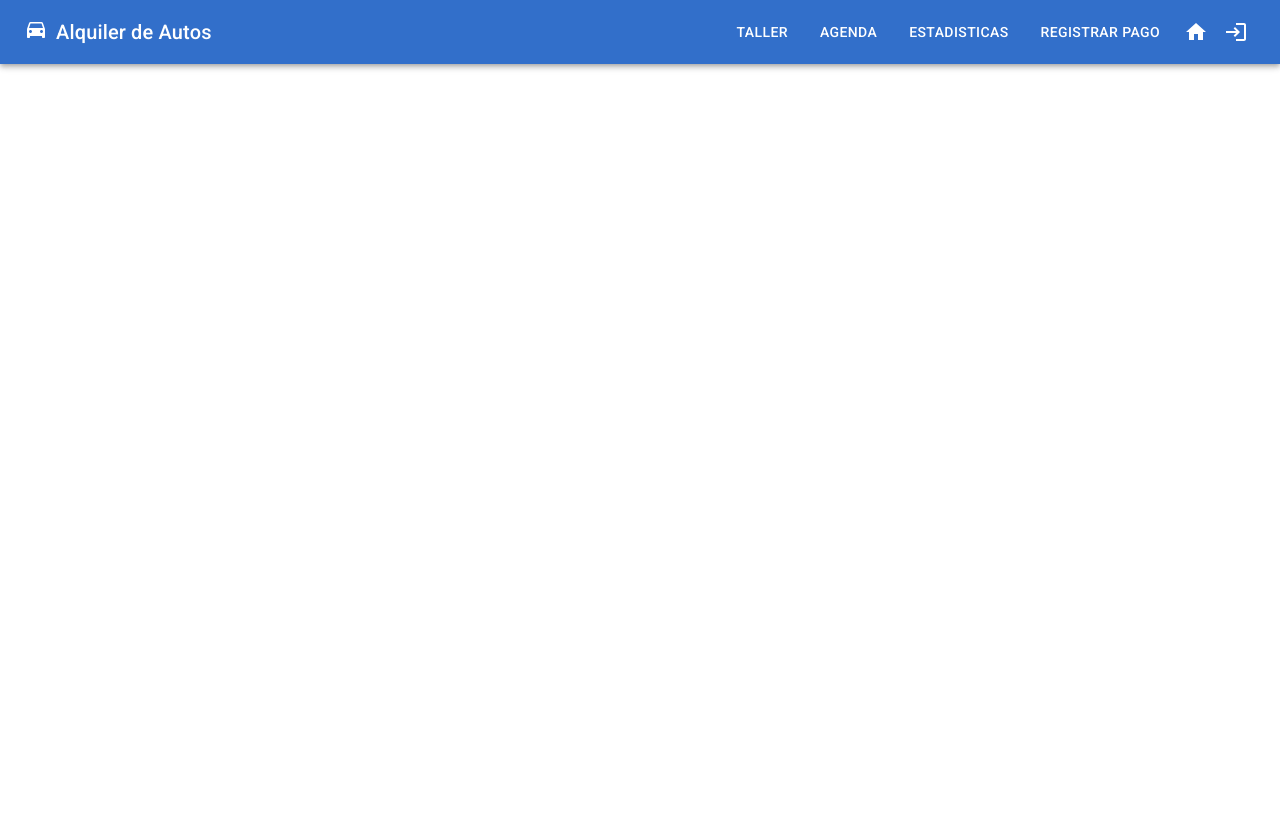
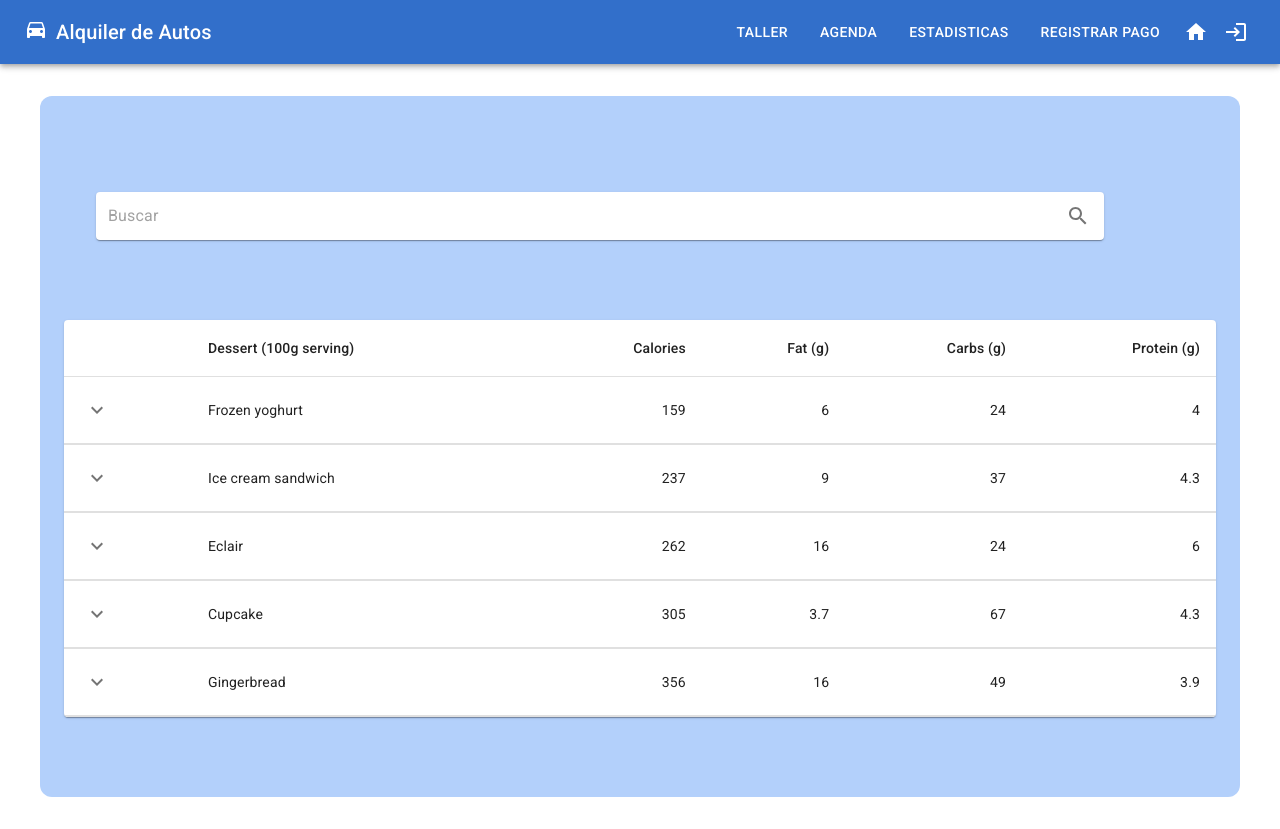
Before and after one commit to DesApp-2024c1-Grupo-1/Alquiler-Autos, a React (Vite) app: page /agenda in a window 1280 px wide. Before the commit the page ends 800 px from the top, so only its background shows below. Built offline with nearby package versions, Linux system fonts and the light colour scheme.

Commit message:
pantalla agenda
agregado de agenda falta adecuarlo ccon los detalles del auto

```diff
--- a/package.json
+++ b/package.json
@@ -15,7 +15,7 @@
     "@fontsource/roboto": "^5.0.13",
     "@mui/icons-material": "^5.15.18",
     "@mui/material": "^5.15.18",
-    "@mui/x-date-pickers": "^7.4.0",
+    "@mui/x-date-pickers": "^7.5.0",
     "@reduxjs/toolkit": "^2.2.1",
     "axios": "^1.6.7",
     "date-fns": "^2.30.0",
--- a/src/AppRouter.jsx
+++ b/src/AppRouter.jsx
@@ -1,6 +1,11 @@
 import { Route, Routes } from "react-router-dom";
 import { FilmsPage } from "./pages/FilmsPage";
 import { HomePage } from "./pages/HomePage";
+import Agenda from "./pages/Agenda"
+import Taller from "./pages/Taller"
+import Estadisticas from "./pages/Estadisticas"
+import RegistrarPago from "./pages/RegistrarPago"
+import Login from "./pages/Login"
 import { ListOfFilms } from "./pages/FilmsPageReduxStyle";
 import { ActorsPage } from "./pages/ActorsPage";
 import { Box } from "@mui/material";
@@ -12,6 +17,15 @@ export function AppRouter() {
       <Route path='/reserve/*' element={<ActorsPage />} />
       <Route path='/home' element={<HomePage />} />
       <Route path='/' element={<HomePage />} />
+
+      <Route path='/home' element={<HomePage />} />
+      <Route path='/taller' element={<Taller />} />
+      <Route path='/agenda' element={<Agenda />} />
+      <Route path='/estadisticas' element={<Estadisticas />} />
+      <Route path='/registrarPago' element={<RegistrarPago />} />
+      <Route path='/login' element={<Login />} />
+
+
     </Routes>
   );
 }
--- a/src/pages/Agenda.jsx
+++ b/src/pages/Agenda.jsx
@@ -1,11 +1,174 @@
 import React from 'react';
+import PropTypes from 'prop-types';
+import Box from '@mui/material/Box';
+import Collapse from '@mui/material/Collapse';
+import IconButton from '@mui/material/IconButton';
+import Table from '@mui/material/Table';
+import TableBody from '@mui/material/TableBody';
+import TableCell from '@mui/material/TableCell';
+import TableContainer from '@mui/material/TableContainer';
+import TableHead from '@mui/material/TableHead';
+import TableRow from '@mui/material/TableRow';
+import Typography from '@mui/material/Typography';
+import Paper from '@mui/material/Paper';
+import KeyboardArrowDownIcon from '@mui/icons-material/KeyboardArrowDown';
+import KeyboardArrowUpIcon from '@mui/icons-material/KeyboardArrowUp';
+import { Container, Grid, Stack } from '@mui/material';
+import { Buscador } from '../components/Buscador';
+
+function createData(name, calories, fat, carbs, protein, price) {
+    return {
+      name,
+      calories,
+      fat,
+      carbs,
+      protein,
+      price,
+      history: [
+        {
+          date: '2020-01-05',
+          customerId: '11091700',
+          amount: 3,
+        },
+        {
+          date: '2020-01-02',
+          customerId: 'Anonymous',
+          amount: 1,
+        },
+      ],
+    };
+  }
 
 function Agenda() {
     return (
-        <>
-            <h1>Agenda</h1>
-        </>
+            <Container sx={{backgroundColor:"#B3D0FB", pb:10, borderRadius:3}}>
+            <Grid
+                    sx={{ display: 'flex',
+                    flexDirection: 'column',
+                    alignItems: '',
+                    pt:10
+                    }}>
+
+                <Buscador sx={{ mx: 20, my: 20}} />
+
+                <Grid sx={{mt:10}}>
+                    <TableContainer component={Paper}>
+                        <Table aria-label="collapsible table">
+                            <TableHead>
+                            <TableRow>
+                                <TableCell />
+                                <TableCell>Dessert (100g serving)</TableCell>
+                                <TableCell align="right">Calories</TableCell>
+                                <TableCell align="right">Fat&nbsp;(g)</TableCell>
+                                <TableCell align="right">Carbs&nbsp;(g)</TableCell>
+                                <TableCell align="right">Protein&nbsp;(g)</TableCell>
+                            </TableRow>
+                            </TableHead>
+                            <TableBody>
+                            {rows.map((row) => (
+                                <Row key={row.name} row={row} />
+                            ))}
+                            </TableBody>
+                        </Table>
+                    </TableContainer>
+                </Grid>
+            </Grid>
+            </Container>
     );
 }
 
 export default Agenda;
+
+
+
+
+
+
+function Row(props) {
+  const { row } = props;
+  const [open, setOpen] = React.useState(false);
+
+  return (
+    <React.Fragment>
+      <TableRow sx={{ '& > *': { borderBottom: 'unset' } }}>
+        <TableCell>
+          <IconButton
+            aria-label="expand row"
+            size="small"
+            onClick={() => setOpen(!open)}
+          >
+            {open ? <KeyboardArrowUpIcon /> : <KeyboardArrowDownIcon />}
+          </IconButton>
+        </TableCell>
+        <TableCell component="th" scope="row">
+          {row.name}
+        </TableCell>
+        <TableCell align="right">{row.calories}</TableCell>
+        <TableCell align="right">{row.fat}</TableCell>
+        <TableCell align="right">{row.carbs}</TableCell>
+        <TableCell align="right">{row.protein}</TableCell>
+      </TableRow>
+      <TableRow>
+        <TableCell style={{ paddingBottom: 0, paddingTop: 0 }} colSpan={6}>
+          <Collapse in={open} timeout="auto" unmountOnExit>
+            <Box sx={{ margin: 1 }}>
+              <Typography variant="h6" gutterBottom component="div">
+                History
+              </Typography>
+              <Table size="small" aria-label="purchases">
+                <TableHead>
+                  <TableRow>
+                    <TableCell>Date</TableCell>
+                    <TableCell>Customer</TableCell>
+                    <TableCell align="right">Amount</TableCell>
+                    <TableCell align="right">Total price ($)</TableCell>
+                  </TableRow>
+                </TableHead>
+                <TableBody>
+                  {row.history.map((historyRow) => (
+                    <TableRow key={historyRow.date}>
+                      <TableCell component="th" scope="row">
+                        {historyRow.date}
+                      </TableCell>
+                      <TableCell>{historyRow.customerId}</TableCell>
+                      <TableCell align="right">{historyRow.amount}</TableCell>
+                      <TableCell align="right">
+                        {Math.round(historyRow.amount * row.price * 100) / 100}
+                      </TableCell>
+                    </TableRow>
+                  ))}
+                </TableBody>
+              </Table>
+            </Box>
+          </Collapse>
+        </TableCell>
+      </TableRow>
+    </React.Fragment>
+  );
+}
+
+Row.propTypes = {
+  row: PropTypes.shape({
+    calories: PropTypes.number.isRequired,
+    carbs: PropTypes.number.isRequired,
+    fat: PropTypes.number.isRequired,
+    history: PropTypes.arrayOf(
+      PropTypes.shape({
+        amount: PropTypes.number.isRequired,
+        customerId: PropTypes.string.isRequired,
+        date: PropTypes.string.isRequired,
+      }),
+    ).isRequired,
+    name: PropTypes.string.isRequired,
+    price: PropTypes.number.isRequired,
+    protein: PropTypes.number.isRequired,
+  }).isRequired,
+};
+
+const rows = [
+  createData('Frozen yoghurt', 159, 6.0, 24, 4.0, 3.99),
+  createData('Ice cream sandwich', 237, 9.0, 37, 4.3, 4.99),
+  createData('Eclair', 262, 16.0, 24, 6.0, 3.79),
+  createData('Cupcake', 305, 3.7, 67, 4.3, 2.5),
+  createData('Gingerbread', 356, 16.0, 49, 3.9, 1.5),
+];
```
Also changed, not shown: 1 other file (tests, documents, lock files or other folders).
